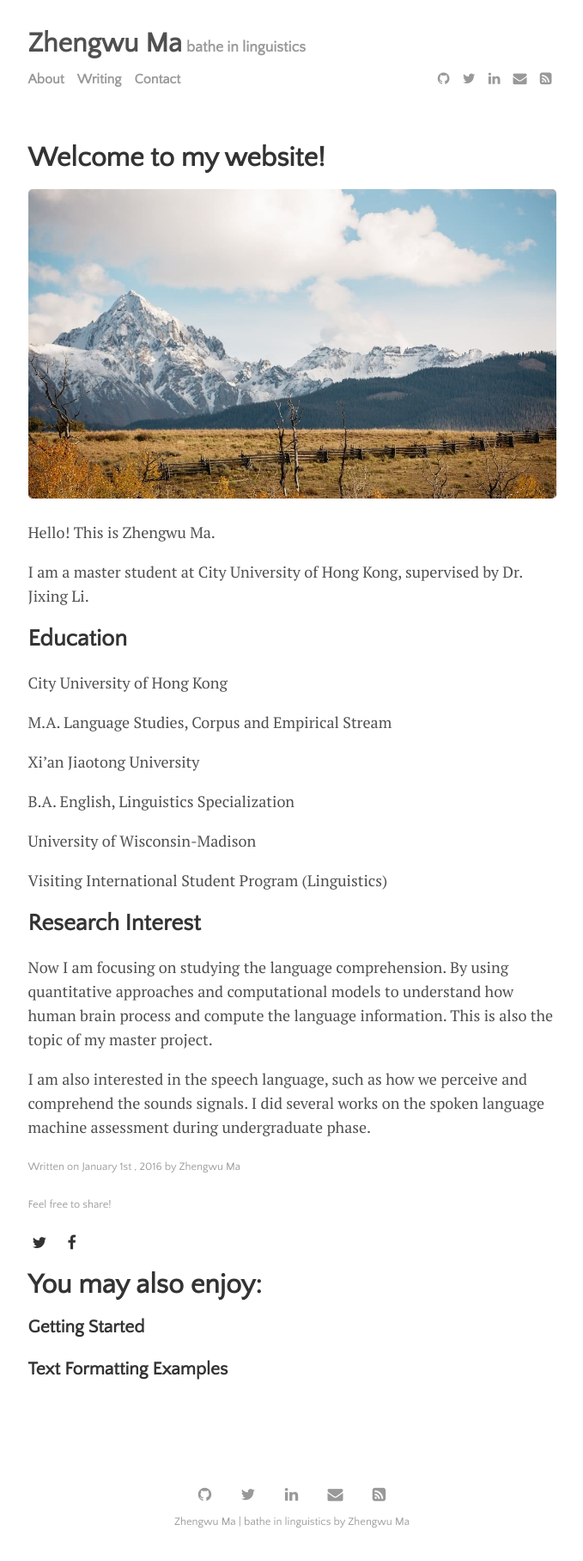
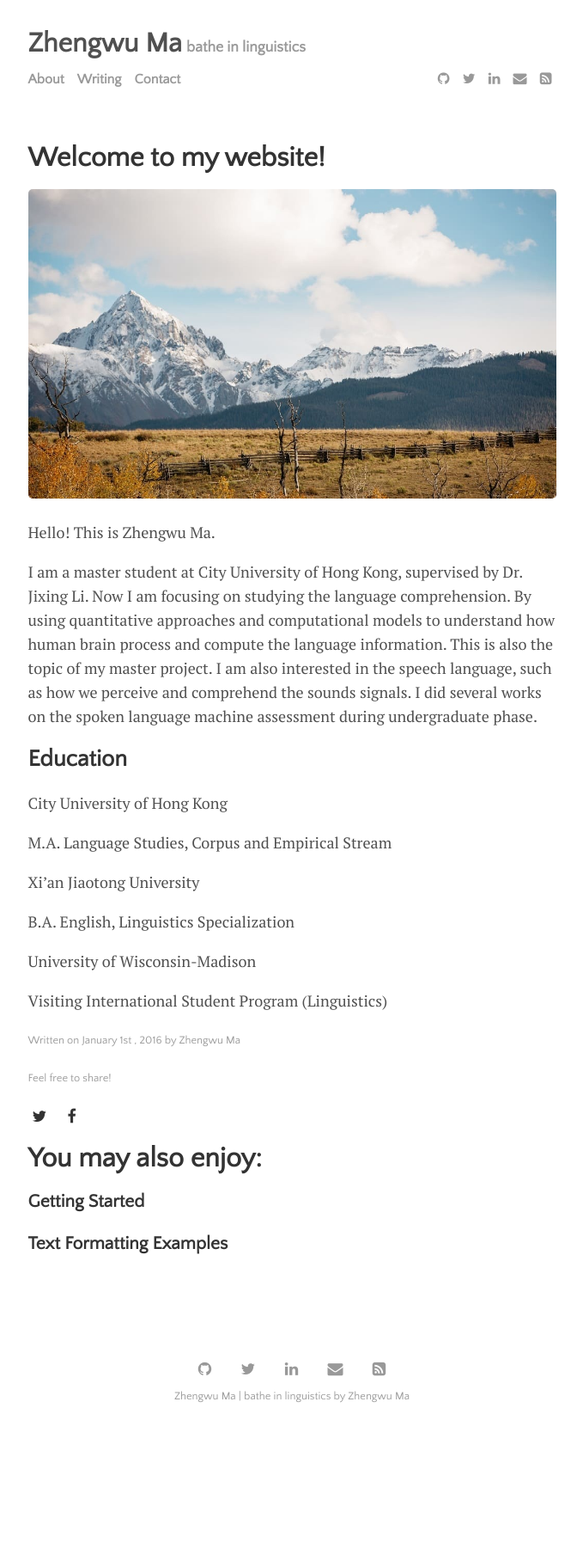
Before and after one commit to zhengwuma/zhengwuma.github.io, a Jekyll site: the page built from _posts/2016-01-01-welcome-to-lagrange.md, in a window 1280 px wide. Shown: the whole page at 86% size, without its empty margins (300-979 px from the left). Built offline with Jekyll 4.4.1, drawn with Linux system fonts in a browser that asks for light colours; after the commit the page ends 1670 px from its top, so only the background shows below that; part of the change alters nothing that is shown.

Commit message:
Update 2016-01-01-welcome-to-lagrange.md

```diff
--- a/_posts/2016-01-01-welcome-to-lagrange.md
+++ b/_posts/2016-01-01-welcome-to-lagrange.md
@@ -9,7 +9,8 @@ image: mountains.jpg
 
 Hello! This is Zhengwu Ma.
 
-I am a master student at City University of Hong Kong, supervised by Dr. Jixing Li.
+I am a master student at City University of Hong Kong, supervised by Dr. Jixing Li. Now I am focusing on studying the language comprehension. By using quantitative approaches and computational models to understand how human brain process and compute the language information. This is also the topic of my master project. I am also interested in the speech language, such as how we perceive and comprehend the sounds signals. I did several works on the spoken language machine assessment during undergraduate phase.
+
 
 ## Education
 
@@ -24,10 +25,3 @@ B.A. English, Linguistics Specialization
 University of Wisconsin-Madison
 
 Visiting International Student Program (Linguistics)
-
-
-## Research Interest
-
-Now I am focusing on studying the language comprehension. By using quantitative approaches and computational models to understand how human brain process and compute the language information. This is also the topic of my master project.
-
-I am also interested in the speech language, such as how we perceive and comprehend the sounds signals. I did several works on the spoken language machine assessment during undergraduate phase.
```
